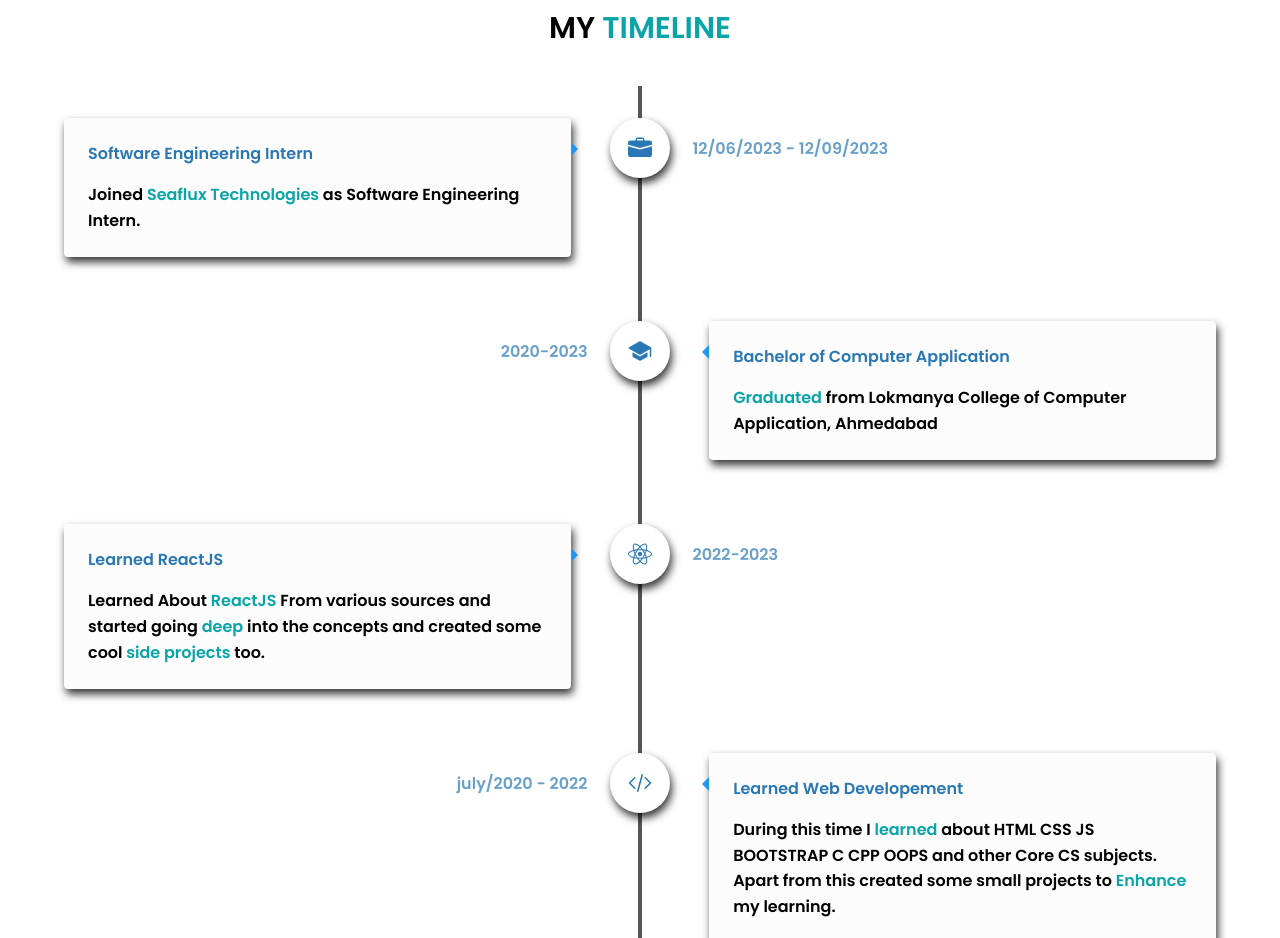
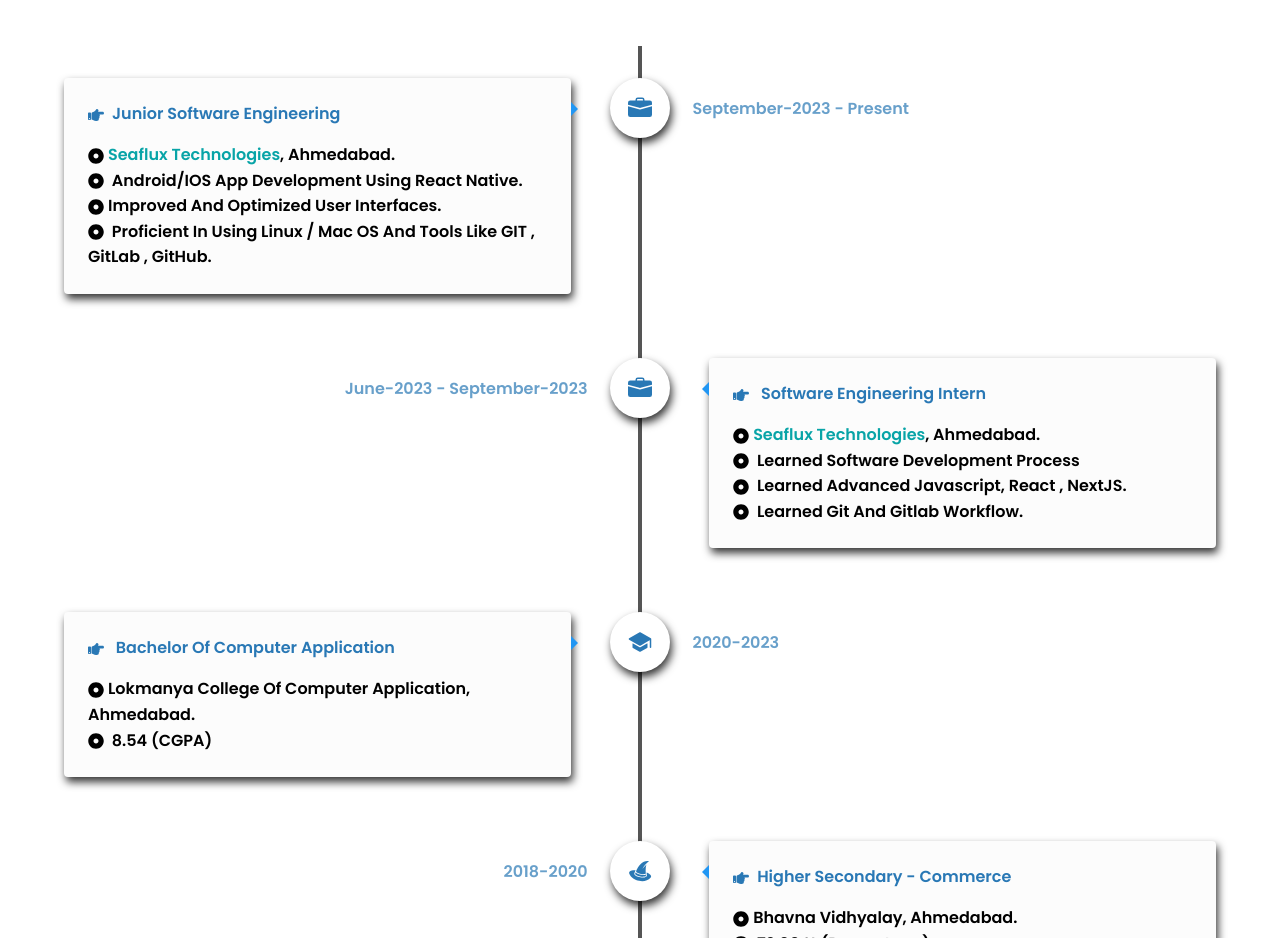
Before and after one commit to villAsh/v1lash.io, a React (Create React App) app: page / in a window 1280 px wide. Shown: the part 1862-2800 px from the top of the page. Built offline with nearby package versions, Linux system fonts and the light colour scheme.

Commit message:
Fix: UI changes

```diff
--- a/src/Components/About.jsx
+++ b/src/Components/About.jsx
@@ -1,14 +1,13 @@
 import { motion } from "framer-motion";
-import avatar from "../Assets/avatar.jfif";
 import { AiFillRightCircle } from "react-icons/ai";
 export default function About() {
   return (
-    <div className=" font-poppins sm:mt-0 dark:bg-dark-bg">
+    <div className="font-poppins sm:mt-0 dark:bg-dark-bg flex flex-col">
       <motion.h1
         initial={{ scale: 0 }}
         animate={{ scale: 1 }}
         transition={{ duration: 1 }}
-        className="text-xl md:text-3xl text-center text-light-fg dark:text-light-text mb-10 uppercase"
+        className="text-xl md:text-3xl text-center text-light-fg dark:text-light-text md:mb-0 uppercase"
       >
         About <span className="text-light-primary">Me</span>
       </motion.h1>
@@ -21,7 +20,7 @@ export default function About() {
             "https://media.licdn.com/dms/image/D4D03AQE-1XqtztQb8Q/profile-displayphoto-shrink_800_800/0/1685284239763?e=1701907200&v=beta&t=eDmODSn_NfNg7kdTiigkJd1M4tq7vWgSFE9QSc3MF7I"
           }
           alt="avatar"
-          className="rounded-full"
+          className="rounded-full w-80 mx-auto md:w-auto"
         />
 
         <motion.div
@@ -30,17 +29,18 @@ export default function About() {
           transition={{ duration: 1 }}
           className="col-span-2"
         >
-          <p className="capitalize text-base sm:text-xl sm:mt-0 mt-10 text-light-fg dark:text-light-text text-justify md:mr-5">
+          <p className="px-10 md:px-0 capitalize text-base text-xl sm:mt-0 mt-10 text-light-fg dark:text-light-text text-justify md:mr-5">
             Hey There, I am Vilas Chauvhan from Ahmadabad, Gujarat. A{" "}
             <span className="text-light-primary">Junior Software Engineer</span>{" "}
-            Having strong foundation in computer science and a deep love for Video
-            Games and Technologies. As a Tech Enthusiast I love Building{" "}
+            Having strong foundation in computer science and a deep love for
+            Video Games and Technologies. As a Tech Enthusiast I love Building{" "}
             <span className="text-light-primary ">WebApps</span> as well as
-            <span className="text-light-primary" > exploring</span> new Technologies.
+            <span className="text-light-primary"> exploring</span> new
+            Technologies.
           </p>
           <div className="flex flex-col mt-5">
             <h1 className="text-light-fg dark:text-light-text text-lg sm:text-xl px-10">
-              My Other Interest Apart from Coding...
+              My Other Interest Apart from Coding
             </h1>
             <div className="px-10 mt-5 mb-10 space-y-3 text-center sm:text-left">
               <h1 className="text-xl text-light-primary">
--- a/src/Components/Home.jsx
+++ b/src/Components/Home.jsx
@@ -5,69 +5,93 @@ import {
   AiOutlineMail,
   AiFillLinkedin,
   AiFillFilePdf,
-    AiFillPhone
-} from 'react-icons/ai'
+  AiFillPhone,
+} from "react-icons/ai";
 export default function Home() {
   const links = [
     {
       id: 1,
-            name: 'github',
-            icon: <AiFillGithub className="dark:text-light-text text-dark-bg"/>,
-            link: 'https://github.com/villAsh'
+      name: "github",
+      icon: <AiFillGithub className="dark:text-light-text text-dark-bg" />,
+      link: "https://github.com/villAsh",
     },
     {
       id: 2,
-            name: 'mail',
-            icon: <AiOutlineMail fill="#CA3737"/>,
-            link: 'mailto:chavhanvilas02@gmail.com'
+      name: "mail",
+      icon: <AiOutlineMail fill="#CA3737" />,
+      link: "mailto:chavhanvilas02@gmail.com",
     },
     {
       id: 3,
-            name: 'linkedIn',
-            icon: <AiFillLinkedin fill="#0288D1"/>,
-            link: 'https://www.linkedin.com/in/vilas-chauvhan-4609391aa'
+      name: "linkedIn",
+      icon: <AiFillLinkedin fill="#0288D1" />,
+      link: "https://www.linkedin.com/in/vilas-chauvhan-4609391aa",
     },
     {
       id: 4,
-            name: 'resume',
-            icon: <AiFillFilePdf fill="#FF5722"/>,
-            link: 'https://drive.google.com/file/d/1JvKRrfCS5DSDI-PUnt6vPDSgR6-jgp9t/view?usp=share_link',
+      name: "resume",
+      icon: <AiFillFilePdf fill="#FF5722" />,
+      link: "https://drive.google.com/file/d/1JvKRrfCS5DSDI-PUnt6vPDSgR6-jgp9t/view?usp=share_link",
     },
     {
       id: 5,
       name: "call",
-            icon: <AiFillPhone fill="#2196F3"/>,
-            link: 'tel:9724752946'
-        }
-    ]
+      icon: <AiFillPhone fill="#2196F3" />,
+      link: "tel:9724752946",
+    },
+  ];
   return (
     <motion.div
-        initial={{scale : 0}}
-        animate={{scale : 1}}
-        transition={{duration : 1.6}}
-        className="h-screen flex flex-col items-center justify-center font-poppins dark:bg-dark-bg">
-            <h1 className="text-4xl md:text-7xl text-light-fg dark:text-light-text my-5 text-center">Hi , I am <span className="text-light-primary">Vilas Chauvhan</span></h1>
+      initial={{ scale: 0 }}
+      animate={{ scale: 1 }}
+      transition={{ duration: 1.6 }}
+      className="h-screen flex flex-col items-center justify-center font-poppins dark:bg-dark-bg"
+    >
+      <h1 className="text-4xl md:text-7xl text-light-fg dark:text-light-text my-5 text-center">
+        Hi , I am <span className="text-light-primary">Vilas Chauvhan</span>
+      </h1>
       <h1 className="text-3xl md:text-5xl text-light-fg dark:text-light-text my-5 text-center">
         <Typewriter
           options={{
-                        strings: ['A Frontend Developer', 'A Web Developer', 'A Fitness Enthusiast', 'A Hardcore Gamer'],
+            strings: [
+              "A Frontend Developer",
+              "A Web Developer",
+              "A Fitness Enthusiast",
+              "A Hardcore Gamer",
+            ],
             autoStart: true,
             loop: true,
             delay: 130,
-                        pauseFor : 1000,
+            pauseFor: 1000,
           }}
         />
       </h1>
-            <p className="text-justify md:text-left  text-xl text-light-fg dark:text-light-text sm:w-[70vw] mx-5">
-                A <span className="text-light-primary">Software Engineer</span> and <span className="text-light-primary">Computer Science Enthusiast</span> Who loves building <span className="text-light-primary">Web Apps</span> and <span className="text-light-primary">Solving Problems</span>.
-                During my College journey i have Learned various <span className="text-light-primary">Tools</span> and <span className="text-light-primary">Technologies</span>.
+      <p className="text-justify md:text-left  text-xl text-light-fg dark:text-light-text px-5 md:px-0 mx-5">
+        A <span className="text-light-primary">Software Engineer</span> and{" "}
+        <span className="text-light-primary">Computer Science Enthusiast</span>{" "}
+        Who loves building <span className="text-light-primary">Web Apps</span>{" "}
+        and <span className="text-light-primary">Solving Problems</span>. During
+        my College journey i have Learned various{" "}
+        <span className="text-light-primary">Tools</span> and{" "}
+        <span className="text-light-primary">Technologies</span>.
       </p>
-            <ul className="flex flex-col space-y-5 sm:space-y-0 sm:flex-row sm:items-center sm:space-x-5 my-5  text-3xl">
-                {links.map((item) => <li className={`relative group sm:hover:cursor-pointer`} key={item.id}>
-                    <a href={`${item.link}`} className="transition-all" target="_blank" rel="noreferrer">{item.icon}</a>
+      <ul className="flex flex-col space-y-5 sm:space-y-0 sm:flex-row sm:items-center sm:space-x-5 my-5 text-3xl">
+        {links.map((item) => (
+          <li
+            className={`relative group sm:hover:cursor-pointer`}
+            key={item.id}
+          >
+            <a
+              href={`${item.link}`}
+              className="transition-all"
+              target="_blank"
+              rel="noreferrer"
+            >
+              {item.icon}
+            </a>
             <span className="absolute -bottom-2 left-0 w-0 h-[3px] bg-light-primary transition-all sm:group-hover:w-full"></span>
           </li>
-                )}
+        ))}
       </ul>
     </motion.div>
   );
--- a/src/Components/Timeline.jsx
+++ b/src/Components/Timeline.jsx
@@ -1,116 +1,184 @@
 import { motion } from "framer-motion";
-import { VerticalTimeline, VerticalTimelineElement } from "react-vertical-timeline-component";
-import 'react-vertical-timeline-component/style.min.css';
-import { IoSchool } from 'react-icons/io5'
-import { HiCodeBracket } from 'react-icons/hi2'
-import { FaReact } from 'react-icons/fa'
-import { AiFillPlayCircle } from 'react-icons/ai'
+import {
+  VerticalTimeline,
+  VerticalTimelineElement,
+} from "react-vertical-timeline-component";
+import "react-vertical-timeline-component/style.min.css";
+import { IoSchool } from "react-icons/io5";
+import { AiFillPlayCircle } from "react-icons/ai";
 import { BsFillBriefcaseFill } from "react-icons/bs";
-
+import { GiPointyHat } from "react-icons/gi";
+import { FaHandPointRight, FaDotCircle } from "react-icons/fa";
 export default function Timeline() {
   return (
-        <div className="font-poppins flex flex-col items-center sm:pt-20 dark:bg-dark-bg">
+    <div className="font-poppins flex flex-col items-center sm:pt-20 dark:bg-dark-bg capitalize">
       <motion.h1
-                initial={{ scale : 0 }}
-                animate={{ scale : 1 }}
+        initial={{ scale: 0 }}
+        animate={{ scale: 1 }}
         transition={{ duration: 0.5 }}
-                className="text-xl md:text-3xl text-center text-light-fg dark:text-light-text mb-10 uppercase">My <span className="text-light-primary">Timeline</span></motion.h1>
-            <VerticalTimeline lineColor="#555" animate={false} >
+        className="text-xl md:text-3xl text-center text-light-fg dark:text-light-text mb-10 uppercase"
+      >
+        My <span className="text-light-primary">Timeline</span>
+      </motion.h1>
+      <VerticalTimeline lineColor="#555" animate={false}>
         <VerticalTimelineElement
-
           className="text-light-primary vertical-timeline-element--work"
-                    contentStyle={{ background: '#fcfcfc', color: '#2978b5', boxShadow: '2px 5px 9px rgba(0,0,0,0.8)' }}
-                    contentArrowStyle={{ borderRight: '7px solid  rgb(33, 150, 243)', color: 'black' }}
-                    iconStyle={{ background: '#fff', color: '#2978b5', boxShadow: '2px 5px 9px rgba(0,0,0,0.8)' }}
-                    date="12/06/2023 - 12/09/2023"
+          contentStyle={{
+            background: "#fcfcfc",
+            color: "#2978b5",
+            boxShadow: "2px 5px 9px rgba(0,0,0,0.8)",
+          }}
+          contentArrowStyle={{
+            borderRight: "7px solid  rgb(33, 150, 243)",
+            color: "black",
+          }}
+          iconStyle={{
+            background: "#fff",
+            color: "#2978b5",
+            boxShadow: "2px 5px 9px rgba(0,0,0,0.8)",
+          }}
+          date="September-2023 - Present"
           icon={<BsFillBriefcaseFill className="text-5xl dark:text-dark-bg" />}
         >
-                    <h1 className="vertical-timeline-element-title">Software Engineering Intern</h1>
+          <h1 className="vertical-timeline-element-title">
+            <FaHandPointRight className="inline mr-2" />
+            Junior Software Engineering
+          </h1>
           <p className="vertical-timeline-element-subtitle text-light-fg">
-                        Joined <a href="https://www.seaflux.tech/" className="decoration-none text-light-primary">Seaflux Technologies</a> as Software Engineering Intern.
-                    </p>
-                </VerticalTimelineElement>
-                <VerticalTimelineElement
-
-                    className="text-light-primary vertical-timeline-element--work"
-                    contentStyle={{ background: '#fcfcfc', color: '#2978b5', boxShadow: '2px 5px 9px rgba(0,0,0,0.8)' }}
-                    contentArrowStyle={{ borderRight: '7px solid  rgb(33, 150, 243)', color: 'black' }}
-                    iconStyle={{ background: '#fff', color: '#2978b5', boxShadow: '2px 5px 9px rgba(0,0,0,0.8)' }}
-                    date="2020-2023"
-                    icon={<IoSchool className="text-5xl dark:text-dark-bg" />}
+            <FaDotCircle className="inline mr-1" />
+            <a
+              href="https://www.seaflux.tech/"
+              className="decoration-none text-light-primary"
             >
-                    <h1 className="vertical-timeline-element-title">Bachelor of Computer Application</h1>
-                    <p className="vertical-timeline-element-subtitle text-light-fg">
-                        <span className="text-light-primary">Graduated </span> from Lokmanya College of Computer Application, Ahmedabad
+              Seaflux Technologies
+            </a>
+            , Ahmedabad.
+            <br />
+            <ul>
+              <li>
+                <FaDotCircle className="inline mr-1" /> Android/iOS App
+                Development Using React Native.
+              </li>
+              <li>
+                <FaDotCircle className="inline mr-1" />
+                Improved and Optimized User Interfaces.
+              </li>
+              <li>
+                <FaDotCircle className="inline mr-1" /> Proficient in using
+                Linux / Mac OS and tools like GIT , GitLab , GitHub.
+              </li>
+            </ul>
           </p>
         </VerticalTimelineElement>
         <VerticalTimelineElement
           className="text-light-primary vertical-timeline-element--work"
-                    contentStyle={{ background: '#fcfcfc', color: '#2978b5', boxShadow: '2px 5px 9px rgba(0,0,0,0.8)' }}
-                    contentArrowStyle={{ borderRight: '7px solid  rgb(33, 150, 243)', color: 'black' }}
-                    iconStyle={{ background: '#fff', color: '#2978b5', boxShadow: '2px 5px 9px rgba(0,0,0,0.8)' }}
-                    date="2022-2023"
-                    icon={<FaReact className="text-5xl  dark:text-dark-bg" />}
+          contentStyle={{
+            background: "#fcfcfc",
+            color: "#2978b5",
+            boxShadow: "2px 5px 9px rgba(0,0,0,0.8)",
+          }}
+          contentArrowStyle={{
+            borderRight: "7px solid  rgb(33, 150, 243)",
+            color: "black",
+          }}
+          iconStyle={{
+            background: "#fff",
+            color: "#2978b5",
+            boxShadow: "2px 5px 9px rgba(0,0,0,0.8)",
+          }}
+          date="June-2023 - September-2023"
+          icon={<BsFillBriefcaseFill className="text-5xl dark:text-dark-bg" />}
         >
-                    <h1 className="vertical-timeline-element-title">Learned ReactJS</h1>
+          <h1 className="vertical-timeline-element-title">
+            <FaHandPointRight className="inline mr-2" /> Software Engineering
+            Intern
+          </h1>
           <p className="vertical-timeline-element-subtitle text-light-fg">
-                        Learned About <span className="text-light-primary">ReactJS</span> From various sources and started going <span className="text-light-primary">deep</span> into the concepts
-                        and created some cool <span className="text-light-primary">side projects</span> too.
+            <FaDotCircle className="inline mr-1" />
+            <a
+              href="https://www.seaflux.tech/"
+              className="decoration-none text-light-primary"
+            >
+              Seaflux Technologies
+            </a>
+            , Ahmedabad.
+            <br />
+            <ul>
+              <li>
+                <FaDotCircle className="inline mr-1" /> Learned software
+                development process
+              </li>
+              <li>
+                <FaDotCircle className="inline mr-1" /> Learned Advanced
+                Javascript, React , NextJS.
+              </li>
+              <li>
+                <FaDotCircle className="inline mr-1" /> Learned Git and Gitlab
+                Workflow.
+              </li>
+            </ul>
           </p>
         </VerticalTimelineElement>
         <VerticalTimelineElement
           className="text-light-primary vertical-timeline-element--work"
-                    contentStyle={{ background: '#fcfcfc', color: '#2978b5', boxShadow: '2px 5px 9px rgba(0,0,0,0.8)' }}
-                    contentArrowStyle={{ borderRight: '7px solid  rgb(33, 150, 243)', color: 'black' }}
-                    iconStyle={{ background: '#fff', color: '#2978b5', boxShadow: '2px 5px 9px rgba(0,0,0,0.8)' }}
-                    date="july/2020 - 2022"
-                    icon={<HiCodeBracket className="text-5xl  dark:text-dark-bg" />}
+          contentStyle={{
+            background: "#fcfcfc",
+            color: "#2978b5",
+            boxShadow: "2px 5px 9px rgba(0,0,0,0.8)",
+          }}
+          contentArrowStyle={{
+            borderRight: "7px solid  rgb(33, 150, 243)",
+            color: "black",
+          }}
+          iconStyle={{
+            background: "#fff",
+            color: "#2978b5",
+            boxShadow: "2px 5px 9px rgba(0,0,0,0.8)",
+          }}
+          date="2020-2023"
+          icon={<IoSchool className="text-5xl dark:text-dark-bg" />}
         >
-                    <h1 className="vertical-timeline-element-title">Learned Web Developement</h1>
+          <h1 className="vertical-timeline-element-title">
+            <FaHandPointRight className="inline mr-2" /> Bachelor of Computer
+            Application
+          </h1>
           <p className="vertical-timeline-element-subtitle text-light-fg">
-                        During this time I <span className="text-light-primary">learned </span> about HTML CSS JS BOOTSTRAP C CPP OOPS and other Core CS subjects.
-                        Apart from this created some small projects to <span className="text-light-primary">Enhance </span> my learning.
+            <FaDotCircle className="inline mr-1" />
+            Lokmanya College of Computer Application, Ahmedabad.
+            <br />
+            <FaDotCircle className="inline mr-1" /> 8.54 (CGPA)
           </p>
         </VerticalTimelineElement>
         <VerticalTimelineElement
           className="text-light-primary vertical-timeline-element--work"
-                    contentStyle={{ background: '#fcfcfc', color: '#2978b5', boxShadow: '2px 5px 9px rgba(0,0,0,0.8)' }}
-                    contentArrowStyle={{ borderRight: '7px solid  rgb(33, 150, 243)', color: 'black' }}
-                    iconStyle={{ background: '#fff', color: '#2978b5', boxShadow: '2px 5px 9px rgba(0,0,0,0.8)' }}
-                    date="April/2020"
-                    icon={<HiCodeBracket className="text-5xl  dark:text-dark-bg" />}
+          contentStyle={{
+            background: "#fcfcfc",
+            color: "#2978b5",
+            boxShadow: "2px 5px 9px rgba(0,0,0,0.8)",
+          }}
+          contentArrowStyle={{
+            borderRight: "7px solid  rgb(33, 150, 243)",
+            color: "black",
+          }}
+          iconStyle={{
+            background: "#fff",
+            color: "#2978b5",
+            boxShadow: "2px 5px 9px rgba(0,0,0,0.8)",
+          }}
+          date="2018-2020"
+          icon={<GiPointyHat className="text-5xl  dark:text-dark-bg" />}
         >
-                    <h1 className="vertical-timeline-element-title text">First Bootcamp</h1>
+          <h1 className="vertical-timeline-element-title">
+            <FaHandPointRight className="inline mr-2" />
+            Higher Secondary - Commerce
+          </h1>
           <p className="vertical-timeline-element-subtitle text-light-fg">
-                        Attended My First 2 weeks long Bootcamp on<span className="text-light-primary">HTML and CSS </span> Organized by Ganpat University.
-                        First time I wrote and HTML code (That Feeling writing your first code &#128526;)
+            <FaDotCircle className="inline mr-1" />
+            Bhavna vidhyalay, Ahmedabad.
+            <br />
+            <FaDotCircle className="inline mr-1" /> 72.00 % (percentage)
           </p>
         </VerticalTimelineElement>
-                <VerticalTimelineElement
-
-                    className="text-light-primary vertical-timeline-element--work"
-                    contentStyle={{ background: '#fcfcfc', color: '#2978b5', boxShadow: '2px 5px 9px rgba(0,0,0,0.8)' }}
-                    contentArrowStyle={{ borderRight: '7px solid  rgb(33, 150, 243)', color: 'black' }}
-                    iconStyle={{ background: '#fff', color: '#2978b5', boxShadow: '2px 5px 9px rgba(0,0,0,0.8)' }}
-                    date="2018-2020"
-                    icon={<IoSchool className="text-5xl  dark:text-dark-bg" />}
-                >
-                    <h1 className="vertical-timeline-element-title">Completed Higher Secondary - Commerce</h1>
-                    <p className="vertical-timeline-element-subtitle text-light-fg">
-                        Bhavna Vidhyalaya, Saijput Tower, Ahmedabad
-                    </p>
-                </VerticalTimelineElement>
-                <VerticalTimelineElement
-
-                    className="text-light-primary vertical-timeline-element--work"
-                    iconStyle={{ background: '#fff', color: '#2978b5', boxShadow: '2px 5px 9px rgba(0,0,0,0.8)' }}
-                    icon={<AiFillPlayCircle className="text-5xl  dark:text-dark-bg" />}
-                >
-                </VerticalTimelineElement>
-
-
-
-
       </VerticalTimeline>
     </div>
   );
```
Lines whose indentation alone changed are shown as unchanged.
